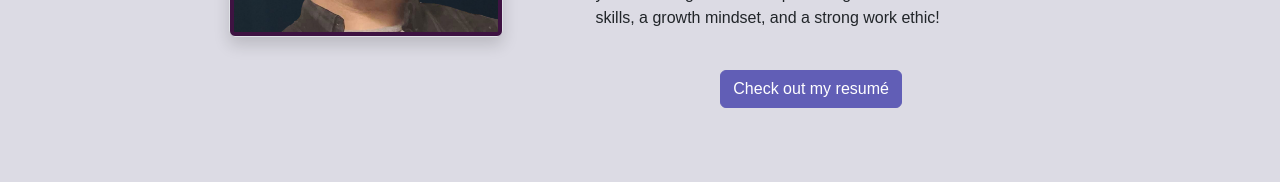
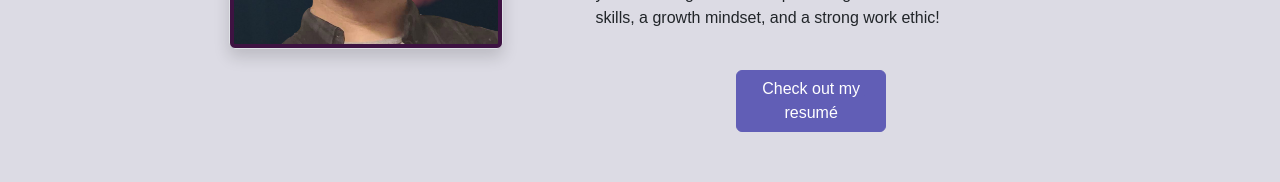
Before and after one commit to stevengoldbergm/react-portfolio, a React (Create React App) app: page / in a window 1280 px wide. Shown: the part 537-719 px from the top of the page. Built offline with nearby package versions, Linux system fonts and the light colour scheme.

Commit message:
Fixing download link to Resume on AboutMe page

```diff
--- a/src/components/pages/AboutMe.js
+++ b/src/components/pages/AboutMe.js
@@ -24,9 +24,11 @@ export default function About() {
         <br/>
 
         <div className='mt-3 col-10 align-self-center d-flex justify-content-center'>
-          <button class="btn btn-primary" href="/react-portfolio/static/media/StevenGoldbergResume_2023.7f5db7356c026c073ef4.pdf">
-          Check out my resumé
-        </button>
+          <a href={require("../../assets/StevenGoldbergResume_2023.pdf")} download="StevenGoldbergResume_2023.pdf" className="col-md-5 d-flex justify-content-center align-items-center">
+            <button class="btn btn-primary" href="/react-portfolio/static/media/StevenGoldbergResume_2023.7f5db7356c026c073ef4.pdf">
+            Check out my resumé
+            </button>
+          </a>
         </div>
 
 
```
